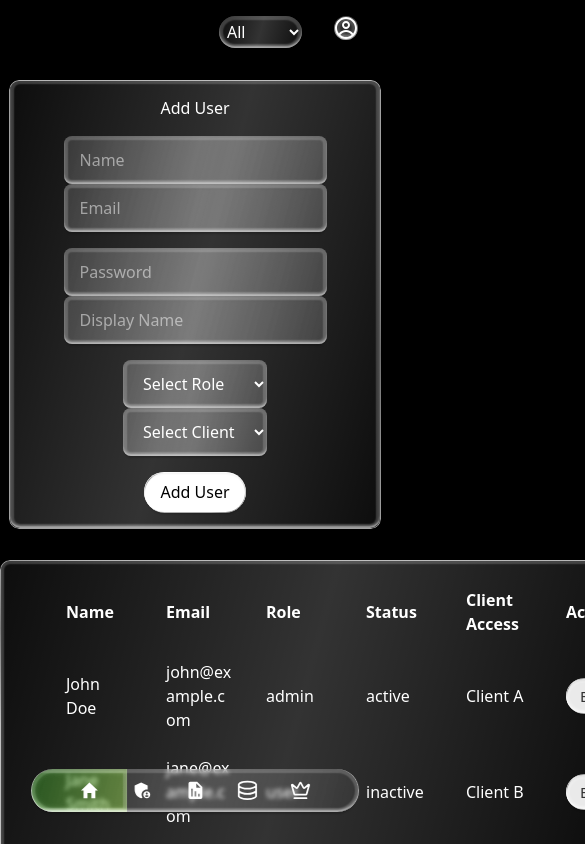
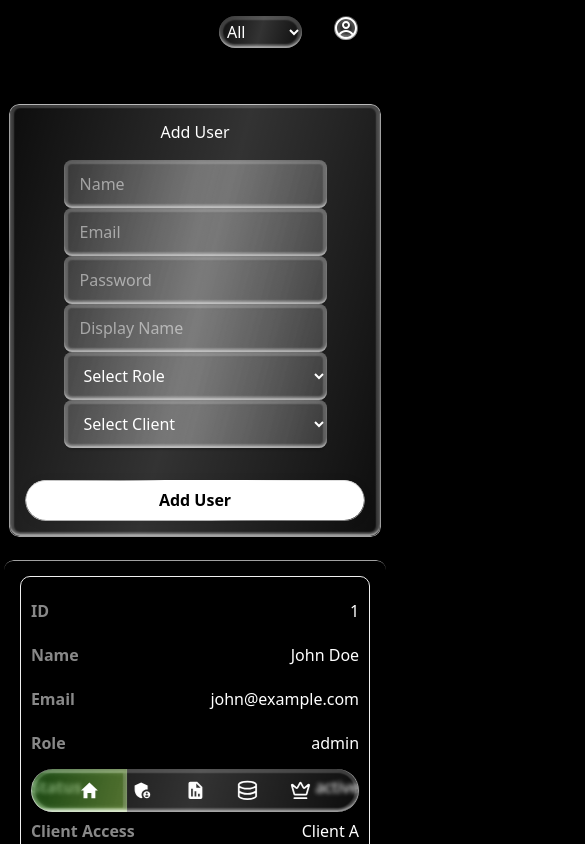
Before and after one commit to virus0231/yoc, a Next.js app: page /admin in a window 390 px wide. Shown: the top 844 px of the page, 585 px wide, since content can reach past the window. Built offline with nearby package versions, Linux system fonts and the light colour scheme.

Commit message:
reponsive and styling fix in the form.js

```diff
--- a/src/app/admin/form.js
+++ b/src/app/admin/form.js
@@ -94,8 +94,6 @@ export default function AddUserForm() {
             onChange={handleChange}
             required
           />
-        </div>
-        <div className="add-user-form-row">
           <input
             type="password"
             className="glass_layer"
@@ -113,8 +111,6 @@ export default function AddUserForm() {
             value={form.displayName}
             onChange={handleChange}
           />
-        </div>
-        <div className="add-user-form-row">
           <select
             name="userRole"
             className="glass_layer"
@@ -142,9 +138,11 @@ export default function AddUserForm() {
             ))}
           </select>
         </div>
-        <button className="glass_btn" type="submit">
-          Add User
-        </button>
+        <div className="add-user-form-btn-row">
+          <button className="glass_btn" type="submit">
+            Add User
+          </button>
+        </div>
       </form>
       <table className="theme_box glass_layer user-table flex-col">
         <thead>
@@ -161,13 +159,13 @@ export default function AddUserForm() {
         <tbody>
           {users.map((user) => (
             <tr key={user.id}>
-              <td>{user.id}</td>
-              <td>{user.name}</td>
-              <td>{user.email}</td>
-              <td>{user.role}</td>
-              <td>{user.status}</td>
-              <td>{user.client}</td>
-              <td>
+              <td data-label="ID">{user.id}</td>
+              <td data-label="Name">{user.name}</td>
+              <td data-label="Email">{user.email}</td>
+              <td data-label="Role">{user.role}</td>
+              <td data-label="Status">{user.status}</td>
+              <td data-label="Client Access">{user.client}</td>
+              <td data-label="Action">
                 <button
                   className="glass_btn"
                   type="button"
--- a/src/app/css/shuja.css
+++ b/src/app/css/shuja.css
@@ -9,16 +9,46 @@
 
 .add-user-form-row {
   display: flex;
+  flex-direction: row;
   gap: 16px;
+  flex-wrap: wrap;
 }
 
 .add-user-form-row > * {
   flex: 1 1 0;
+  min-width: 180px;
+}
+
+@media (max-width: 1200px) {
+  .add-user-form-row > * {
+    min-width: 140px;
+  }
+}
+
+@media (max-width: 900px) {
+  .add-user-form-row > * {
+    min-width: 120px;
+  }
+}
+
+@media (max-width: 700px) {
+  .add-user-form-row {
+    flex-direction: column;
+    gap: 0;
+  }
+  .add-user-form-row > * {
+    min-width: 0;
+    width: 100%;
+  }
 }
 
 @media (max-width: 600px) {
   .add-user-form {
     max-width: 95vw;
+    margin: 24px auto !important;
+    left: 0;
+    right: 0;
+    transform: none;
   }
   .add-user-form-row {
     flex-direction: column;
@@ -51,6 +81,37 @@
 .add-user-form button[type="submit"]:hover {
   background: #000000;
   color: #ffffff;
+}
+
+.add-user-form-btn-row {
+  display: flex;
+  justify-content: center;
+  align-items: center;
+  margin-top: 24px;
+  width: 100%;
+}
+
+.add-user-form .glass_btn[type="submit"] {
+  min-width: 160px;
+  font-size: 1.08rem;
+  font-weight: 600;
+  box-shadow: 0 2px 12px 0 rgba(0, 0, 0, 0.07);
+  transition: background 0.3s, color 0.3s, box-shadow 0.3s;
+  display: flex;
+  justify-content: center;
+  align-items: center;
+  text-align: center;
+}
+
+@media (max-width: 700px) {
+  .add-user-form-btn-row {
+    margin-top: 16px;
+  }
+  .add-user-form .glass_btn[type="submit"] {
+    width: 100%;
+    min-width: 0;
+    font-size: 1rem;
+  }
 }
 
 .user-table {
@@ -102,3 +163,57 @@
   background: #000000;
   color: #ffffff;
 }
+
+@media (max-width: 900px) {
+  .user-table {
+    width: 98vw;
+    max-width: 98vw;
+    min-width: 0;
+    font-size: 0.98rem;
+    margin: 24px auto 0 auto;
+    border-radius: 8px;
+    overflow-x: visible;
+    display: block;
+    background: none;
+    box-shadow: none;
+  }
+  .user-table thead {
+    display: none;
+  }
+  .user-table tbody {
+    display: block;
+    width: 100%;
+  }
+  .user-table tr {
+    display: block;
+    margin-bottom: 18px;
+    /* background: #fff; */
+    border-radius: 10px;
+    box-shadow: 0 2px 8px 0 rgba(0, 0, 0, 0.06);
+    padding: 12px 10px;
+    border: 1px solid #eee;
+  }
+  .user-table td {
+    display: flex;
+    justify-content: space-between;
+    align-items: center;
+    padding: 10px 0;
+    border: none;
+    min-width: 0;
+    word-break: break-word;
+    font-size: 1rem;
+    background: none;
+  }
+  .user-table td:before {
+    content: attr(data-label);
+    font-weight: 600;
+    color: #888;
+    margin-right: 12px;
+    flex-shrink: 0;
+    min-width: 110px;
+    text-align: left;
+  }
+  .user-table button {
+    margin-left: auto;
+  }
+}
```
